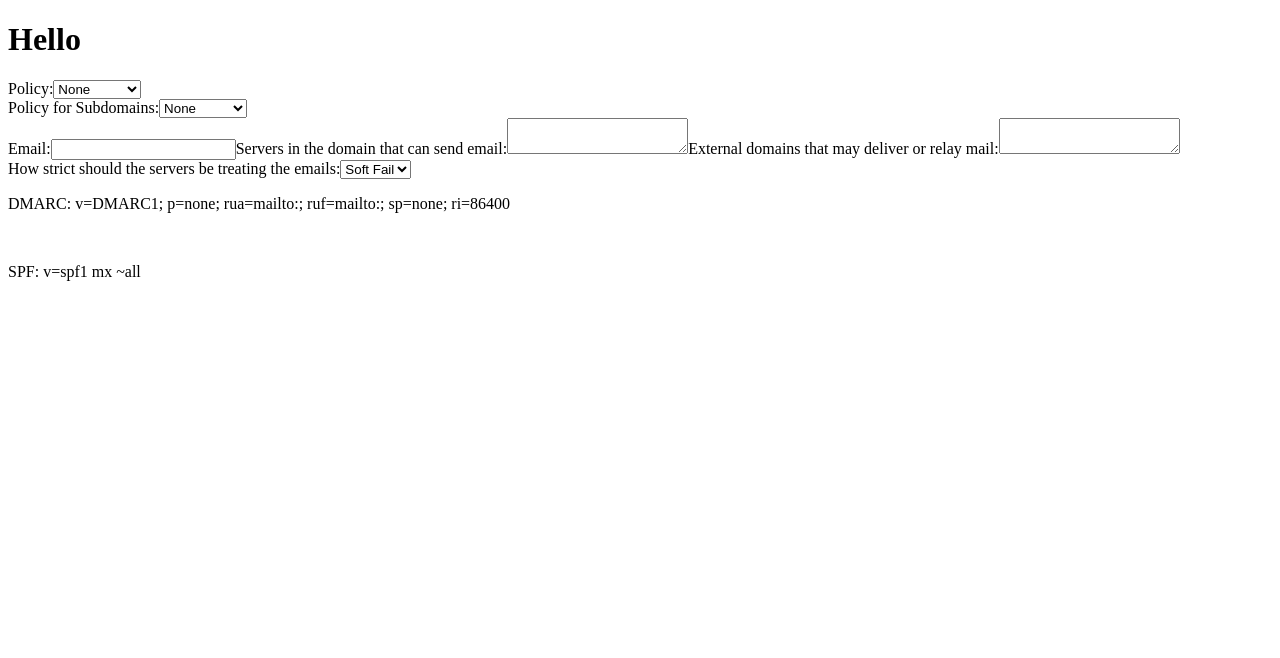
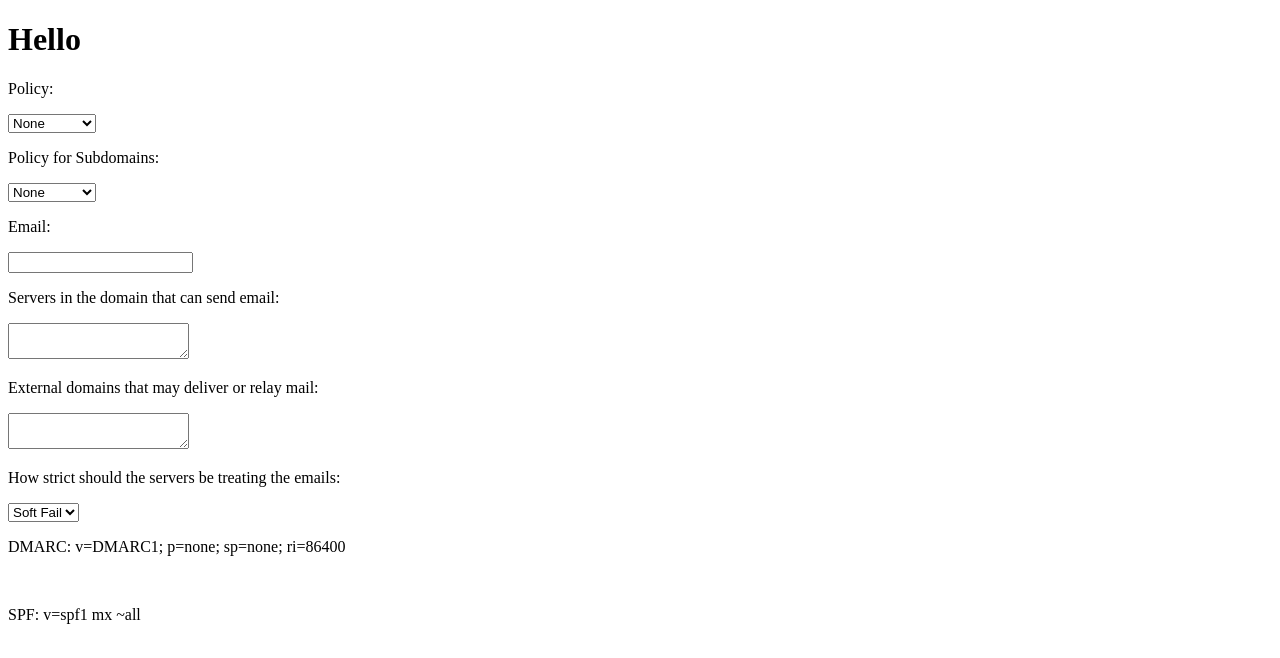
Before and after one commit to samrobbins85/easy-dmarc, a Next.js app: page /form in a window 1280 px wide. Shown: the top 658 px of the page. Built offline with nearby package versions, Linux system fonts and the light colour scheme.

Commit message:
Tidy form and improve SPF record

```diff
--- a/pages/form.js
+++ b/pages/form.js
@@ -1,4 +1,3 @@
-import Select from "react-select";
 import { useState, useEffect } from "react";
 export default function Form() {
 	const [policy, setPolicy] = useState("none");
@@ -32,10 +31,8 @@ export default function Form() {
 		setDmarc(
 			"v=DMARC1; p=" +
 				policy +
-				"; rua=mailto:" +
-				email +
-				"; ruf=mailto:" +
-				email +
+				`${email && "; rua=mailto:" + email}` +
+				`${email && "; ruf=mailto:" + email}` +
 				"; sp=" +
 				subdomainPolicy +
 				"; ri=86400"
@@ -62,8 +59,8 @@ export default function Form() {
 			<h1>Hello</h1>
 			<div className="flex justify-center">
 				<form>
-					<div className="pb-4">
-						Policy:
+					<div class="grid grid-cols-2 gap-3">
+						<p>Policy:</p>
 						<select
 							className="form-select"
 							value={policy}
@@ -73,48 +70,41 @@ export default function Form() {
 							<option value="quarantine">Quarantine</option>
 							<option value="reject">Reject</option>
 						</select>
-					</div>
-					<div
-						className="pb-4"
-						value={subdomainPolicy}
-						onChange={subPolicy}
-					>
-						Policy for Subdomains:
-						<select className="form-select">
+						<p>Policy for Subdomains:</p>
+						<select
+							className="form-select"
+							value={subdomainPolicy}
+							onChange={subPolicy}
+						>
 							<option value="none">None</option>
 							<option value="quarantine">Quarantine</option>
 							<option value="reject">Reject</option>
 						</select>
-					</div>
-					<label className="block">
-						Email:
+						<p>Email:</p>
 						<input
 							type="text"
 							className="form-input"
 							value={email}
 							onChange={changeEmail}
 						/>
-					</label>
-					<label className="block">
-						Servers in the domain that can send email:
+						<p>Servers in the domain that can send email:</p>
 						<textarea
 							type="text"
 							className="form-textarea"
 							value={inDomain}
 							onChange={indomain}
 						/>
-					</label>
-					<label className="block">
-						External domains that may deliver or relay mail:
+						<p>External domains that may deliver or relay mail:</p>
 						<textarea
 							type="text"
 							className="form-textarea"
 							value={outDomain}
 							onChange={outdomain}
 						/>
-					</label>
-					<div className="pb-4">
-						How strict should the servers be treating the emails:
+						<p>
+							How strict should the servers be treating the
+							emails:
+						</p>
 						<select
 							className="form-select"
 							value={strict}
```
